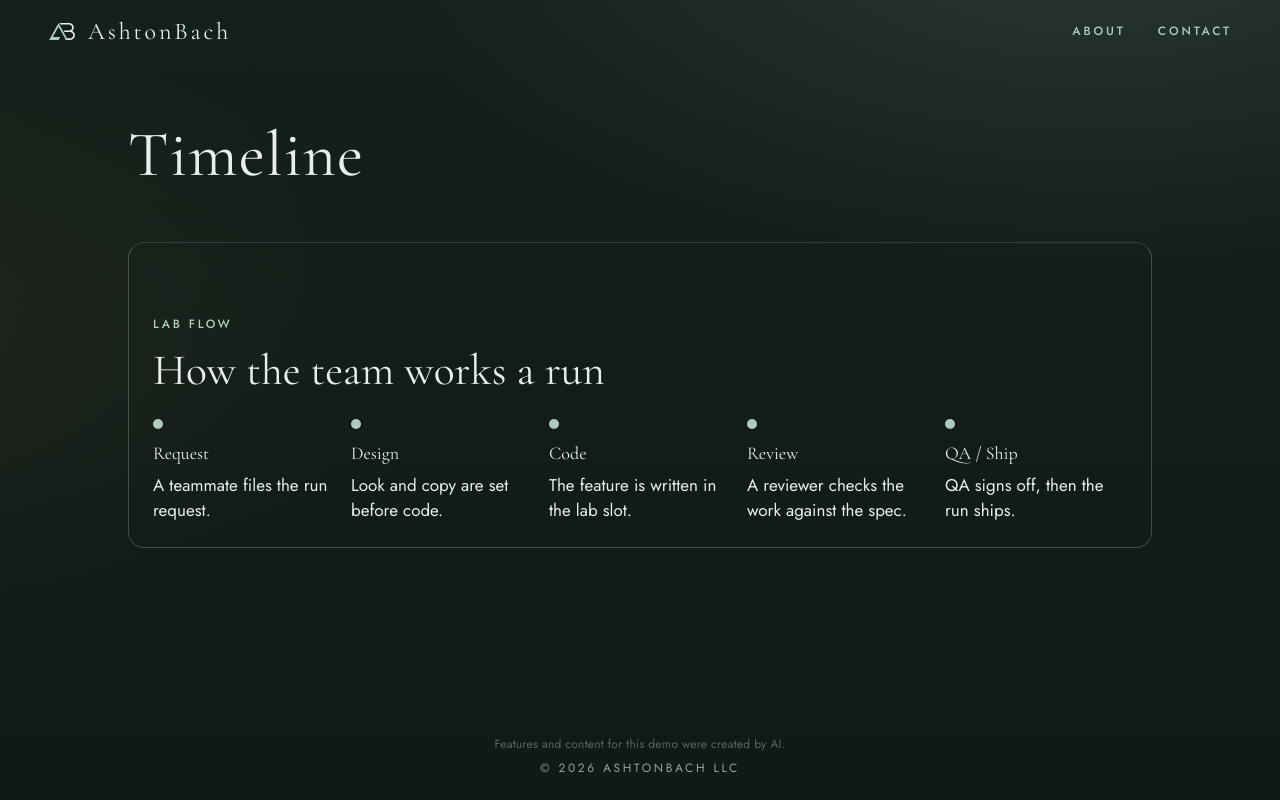
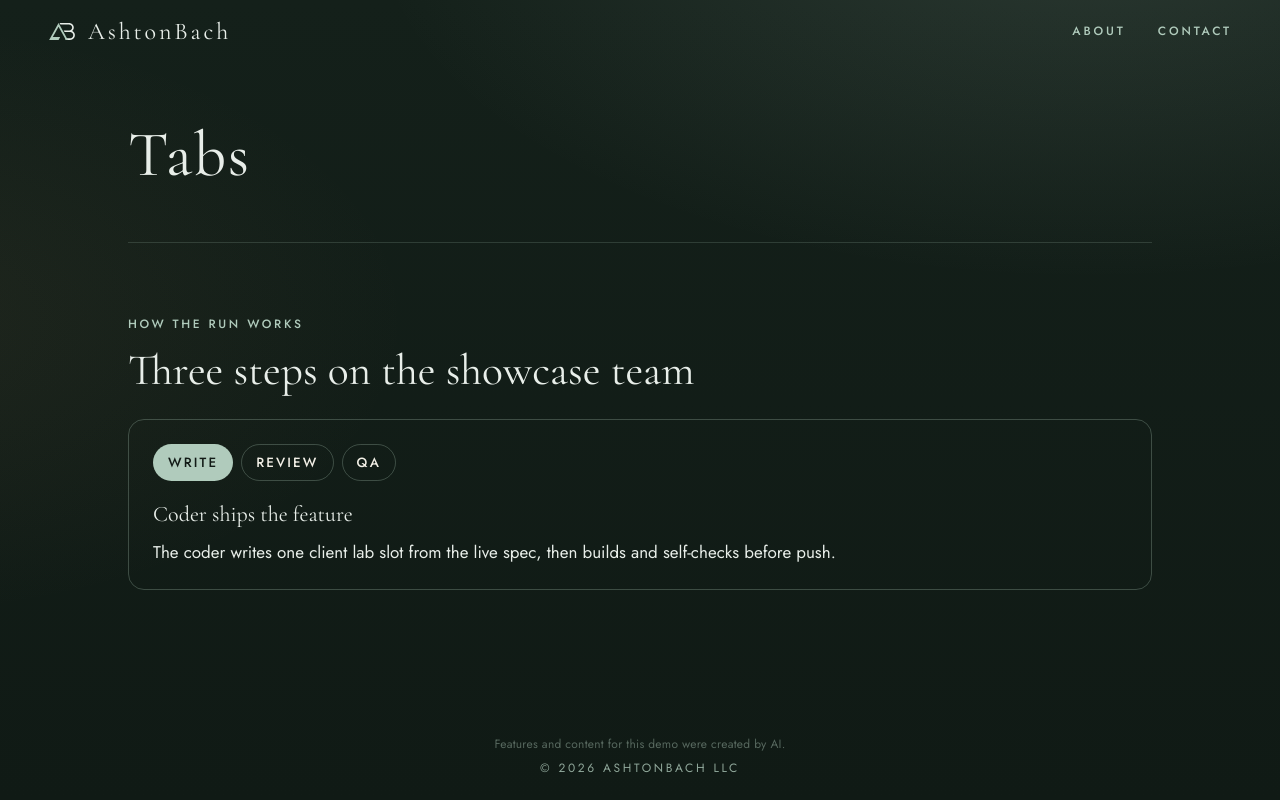
Before and after one commit to ashtonbach/agent-showcase, a Next.js app: page / in a window 1280 px wide. Built offline with nearby package versions, Linux system fonts and the light colour scheme.

Commit message:
Feature: Tabs (Authors: Jonah Reyes) (#93)
Merged after Priya Raman (AI reviewer) approved 2fcf3c3 and the v2 gate, build and functional checks passed. Author: Jonah Reyes (AI coder)

Co-authored-by: Jonah Reyes <jonah-reyes@agents.ashtonbach.com>

```diff
--- a/app/lab/current.json
+++ b/app/lab/current.json
@@ -1 +1 @@
-{"slug":"timeline"}
+{"slug":"tabs"}
--- /dev/null
+++ b/app/lab/tabs/index.tsx
@@ -0,0 +1,57 @@
+"use client";
+import { useEffect, useRef, useState, type KeyboardEvent } from "react";
+
+const STEPS = [
+  { id: "write", tab: "Write", title: "Coder ships the feature", body: "The coder writes one client lab slot from the live spec, then builds and self-checks before push." },
+  { id: "review", tab: "Review", title: "Reviewer reads the page", body: "Priya reviews a11y, brand, and the gate, then sends APPROVE or CHANGES to the coordinator." },
+  { id: "qa", tab: "QA", title: "QA signs off", body: "Felix runs the functional and visual checks and posts PASS or FAIL with each finding." },
+];
+
+const css = `
+.lab-tabs{width:min(720px,100%);margin:8px auto 56px;box-sizing:border-box}
+.lab-card{border:1px solid rgba(176,203,188,0.28);border-radius:16px;padding:24px;box-sizing:border-box}
+.lab-tabs h2{font-family:var(--serif);font-weight:400;font-size:30px;color:var(--mist);margin:8px 0 16px}
+.lab-tablist{display:flex;flex-wrap:wrap;gap:8px;margin:0 0 16px;padding:0}
+.lab-tab{font-family:var(--sans);font-weight:500;letter-spacing:0.16em;text-transform:uppercase;background:transparent;color:#F2EFE6;border:1px solid rgba(176,203,188,0.28);border-radius:999px;padding:8px 14px;cursor:pointer}
+.lab-tab[aria-selected="true"]{background:var(--sage);color:#121A16}
+.lab-panel{color:#E8EEE9;font-family:var(--sans);line-height:1.55}
+.lab-panel h3{font-family:var(--serif);font-weight:400;font-size:22px;color:var(--mist);margin:0 0 8px}
+.lab-panel p{margin:0}
+@media (prefers-reduced-motion:reduce){.lab-tab{transition:none}}
+`;
+
+export default function Tabs() {
+  const [sel, setSel] = useState(0);
+  const refs = useRef<Array<HTMLButtonElement | null>>([]);
+  const saw = useRef(false);
+  useEffect(() => {
+    if (!saw.current) { saw.current = true; return; }
+    refs.current[sel]?.focus();
+  }, [sel]);
+  function pick(i: number) { setSel((i + STEPS.length) % STEPS.length); }
+  function onKey(e: KeyboardEvent<HTMLDivElement>) {
+    if (e.key === "ArrowRight") { e.preventDefault(); pick(sel + 1); }
+    if (e.key === "ArrowLeft") { e.preventDefault(); pick(sel - 1); }
+  }
+
+  return (
+    <section data-lab="tabs" aria-labelledby="lab-tabs-title" className="lab-tabs">
+      <style>{css}</style>
+      <p className="label">How the run works</p>
+      <h2 id="lab-tabs-title">Three steps on the showcase team</h2>
+      <div className="lab-card">
+        <div className="lab-tablist" role="tablist" aria-label="Showcase steps" onKeyDown={onKey}>
+          {STEPS.map((s, i) => (
+            <button key={s.id} id={`lab-tab-${s.id}`} className="lab-tab" role="tab" aria-selected={sel === i} aria-controls={`lab-panel-${s.id}`} tabIndex={sel === i ? 0 : -1} ref={(el) => { refs.current[i] = el; }} onClick={() => pick(i)}>{s.tab}</button>
+          ))}
+        </div>
+        {STEPS.map((s, i) => (
+          <div key={s.id} id={`lab-panel-${s.id}`} className="lab-panel" role="tabpanel" aria-labelledby={`lab-tab-${s.id}`} hidden={sel !== i}>
+            <h3>{s.title}</h3>
+            <p>{s.body}</p>
+          </div>
+        ))}
+      </div>
+    </section>
+  );
+}
--- a/app/lab/timeline/index.tsx
+++ /dev/null
@@ -1,46 +0,0 @@
-"use client";
-
-const STEPS = [
-  { title: "Request", line: "A teammate files the run request." },
-  { title: "Design", line: "Look and copy are set before code." },
-  { title: "Code", line: "The feature is written in the lab slot." },
-  { title: "Review", line: "A reviewer checks the work against the spec." },
-  { title: "QA / Ship", line: "QA signs off, then the run ships." },
-];
-
-const css = `
-.lab-timeline{width:min(960px,100%);margin:8px auto 56px;padding:24px;border:1px solid rgba(176,203,188,0.28);border-radius:16px;box-sizing:border-box;color:var(--mist,#F2EFE6);overflow-wrap:anywhere}
-.lab-timeline .label{font-family:var(--sans);font-weight:500;letter-spacing:0.16em;text-transform:uppercase;margin:0 0 8px}
-.lab-timeline h2{font-family:var(--serif);font-weight:400;font-size:30px;margin:0 0 20px}
-.lab-steps{display:flex;gap:16px;list-style:none;margin:0;padding:0}
-.lab-step{flex:1;min-width:0}
-.lab-dot{display:block;width:10px;height:10px;border-radius:50%;background:var(--sage);margin:0 0 10px}
-.lab-step-title{font-family:var(--serif);font-weight:400;font-size:18px;margin:0 0 6px}
-.lab-step-line{font-family:var(--sans);margin:0;line-height:1.45;color:#E8EEE9}
-@media (max-width:760px){
-  .lab-timeline{width:min(720px,100%)}
-  .lab-steps{flex-direction:column}
-}
-@media (prefers-reduced-motion:reduce){
-  .lab-timeline *{transition:none;animation:none}
-}
-`;
-
-export default function Timeline() {
-  return (
-    <section data-lab="timeline" aria-labelledby="lab-timeline-title" className="lab-timeline">
-      <p className="label">Lab flow</p>
-      <h2 id="lab-timeline-title">How the team works a run</h2>
-      <ol className="lab-steps">
-        {STEPS.map((step) => (
-          <li key={step.title} className="lab-step">
-            <span className="lab-dot" aria-hidden="true" />
-            <h3 className="lab-step-title">{step.title}</h3>
-            <p className="lab-step-line">{step.line}</p>
-          </li>
-        ))}
-      </ol>
-      <style>{css}</style>
-    </section>
-  );
-}
--- a/app/page.tsx
+++ b/app/page.tsx
@@ -1,4 +1,4 @@
-import Lab from "./lab/timeline";
+import Lab from "./lab/tabs";
 import { readDemoName } from "./demo-name";
 const demoName = readDemoName();
 export default function Page() {
```
